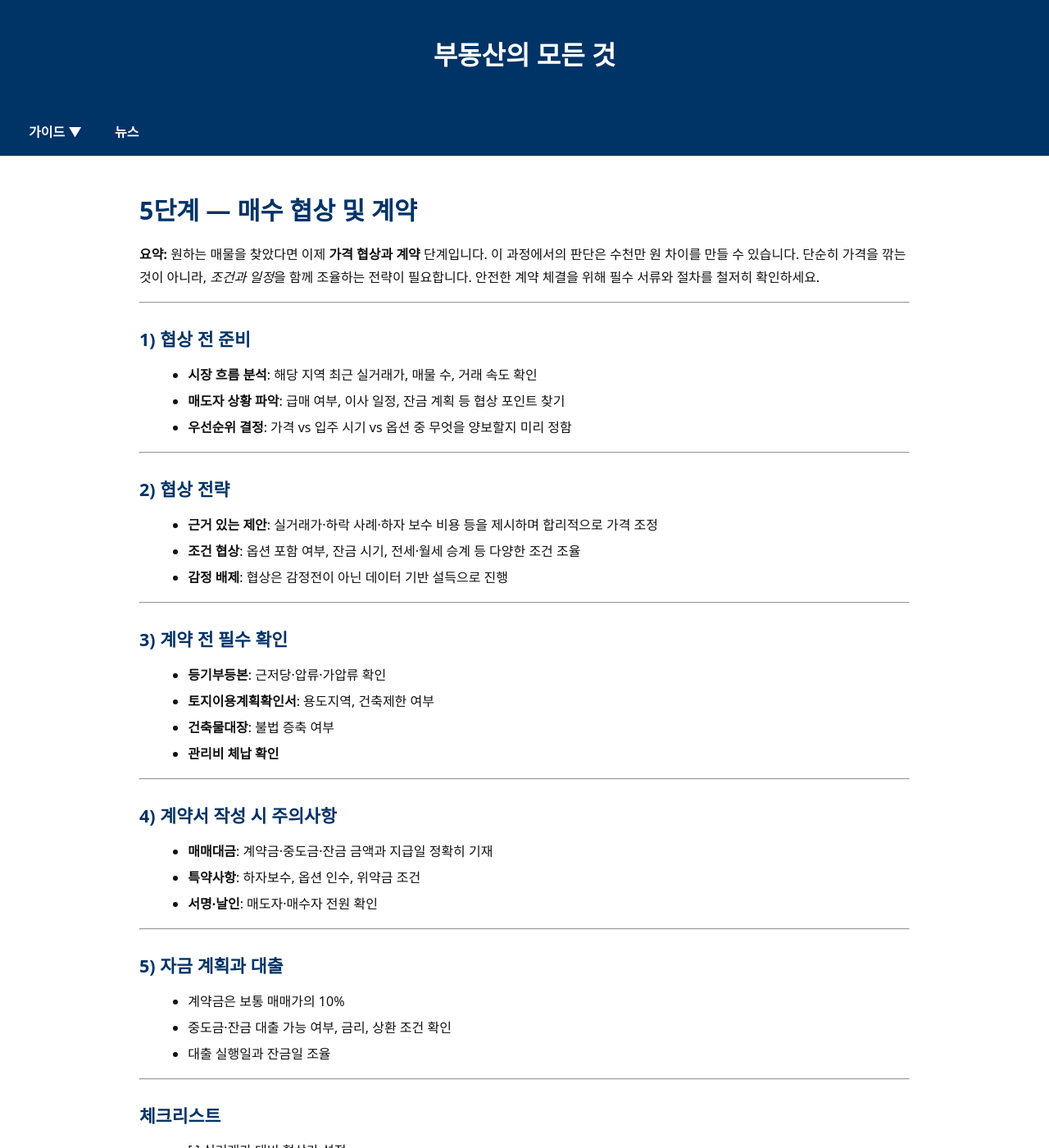
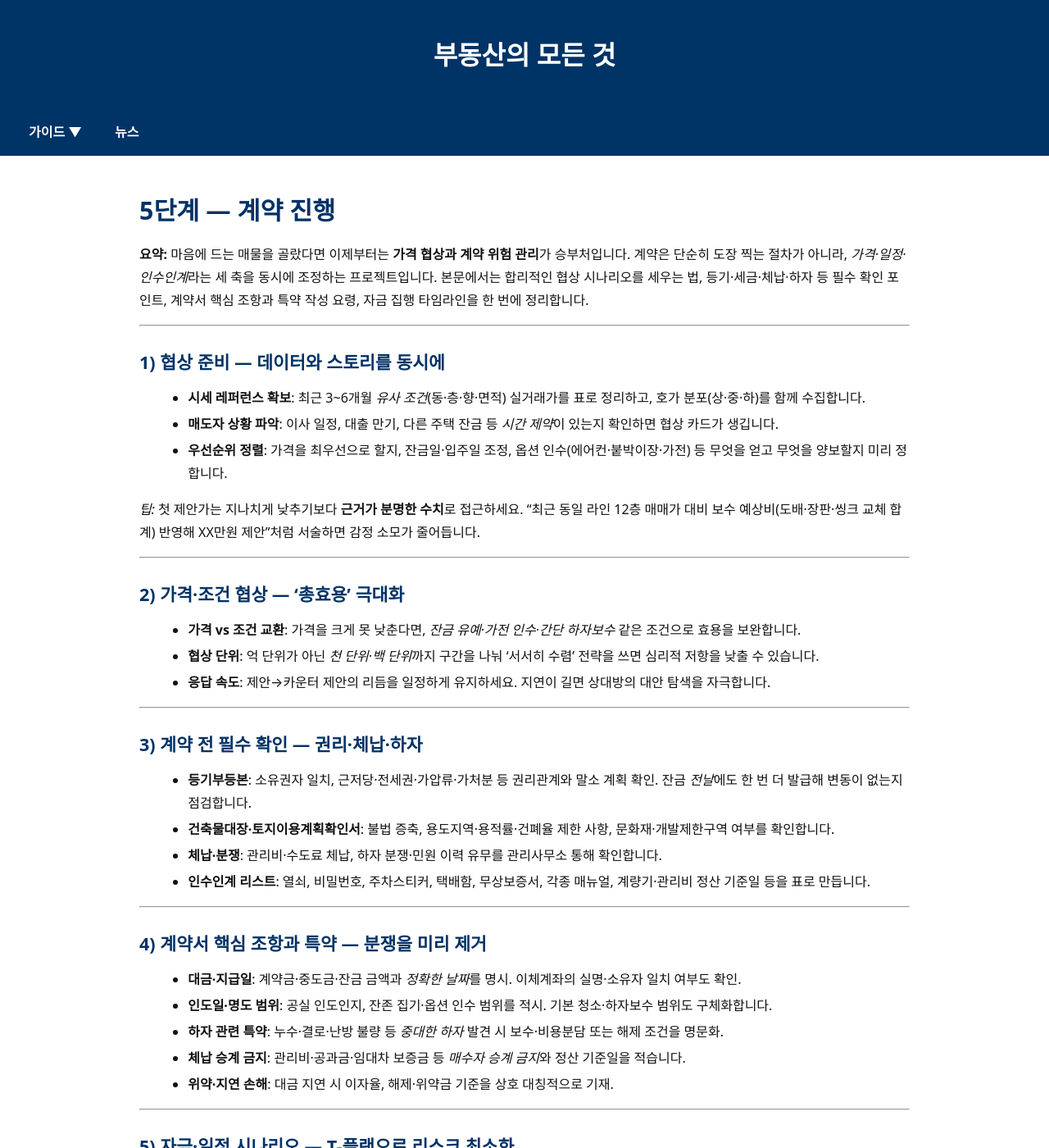
Before and after one commit to kimkisaa/land, a Jekyll site: the page built from guide/5-contract-process.md, in a window 1280 px wide and 1400 px high. Shown: the whole window at 82% size. Built offline with Jekyll 4.4.1, drawn with Linux system fonts in a browser that asks for light colours; some of the changed text lies outside the part shown.

Commit message:
Update 5-contract-process.md

```diff
--- a/guide/5-contract-process.md
+++ b/guide/5-contract-process.md
@@ -1,84 +1,88 @@
 ---
 layout: default
-title: 5. 매수 협상 및 계약
-description: 내 집 마련 5단계 - 매물 가격 협상 전략, 계약서 작성 시 필수 확인 사항, 중도금·잔금 계획까지 안전한 거래를 위한 가이드.
-permalink: /guide/5-purchase-negotiation/
+title: 5. 계약 진행
+description: 내 집 마련 5단계 - 안전한 부동산 계약 진행을 위한 협상 포인트, 필수 서류, 특약 문구, 자금·일정 관리 체크리스트까지 완전 가이드.
+permalink: /guide/5-contract-process/
 last_modified_at: 2025-08-11
 ---
 
 <section class="guide-detail">
 
-<h1>5단계 — 매수 협상 및 계약</h1>
+<h1>5단계 — 계약 진행</h1>
 
-<p><strong>요약:</strong> 원하는 매물을 찾았다면 이제 <strong>가격 협상과 계약</strong> 단계입니다. 이 과정에서의 판단은 수천만 원 차이를 만들 수 있습니다. 단순히 가격을 깎는 것이 아니라, <em>조건과 일정</em>을 함께 조율하는 전략이 필요합니다. 안전한 계약 체결을 위해 필수 서류와 절차를 철저히 확인하세요.</p>
+<p><strong>요약:</strong> 마음에 드는 매물을 골랐다면 이제부터는 <strong>가격 협상과 계약 위험 관리</strong>가 승부처입니다. 계약은 단순히 도장 찍는 절차가 아니라, <em>가격·일정·인수인계</em>라는 세 축을 동시에 조정하는 프로젝트입니다. 본문에서는 합리적인 협상 시나리오를 세우는 법, 등기·세금·체납·하자 등 필수 확인 포인트, 계약서 핵심 조항과 특약 작성 요령, 자금 집행 타임라인을 한 번에 정리합니다.</p>
 
 <hr>
 
-<h2>1) 협상 전 준비</h2>
+<h2>1) 협상 준비 — 데이터와 스토리를 동시에</h2>
 <ul>
-  <li><strong>시장 흐름 분석</strong>: 해당 지역 최근 실거래가, 매물 수, 거래 속도 확인</li>
-  <li><strong>매도자 상황 파악</strong>: 급매 여부, 이사 일정, 잔금 계획 등 협상 포인트 찾기</li>
-  <li><strong>우선순위 결정</strong>: 가격 vs 입주 시기 vs 옵션 중 무엇을 양보할지 미리 정함</li>
+  <li><strong>시세 레퍼런스 확보</strong>: 최근 3~6개월 <em>유사 조건</em>(동·층·향·면적) 실거래가를 표로 정리하고, 호가 분포(상·중·하)를 함께 수집합니다.</li>
+  <li><strong>매도자 상황 파악</strong>: 이사 일정, 대출 만기, 다른 주택 잔금 등 <em>시간 제약</em>이 있는지 확인하면 협상 카드가 생깁니다.</li>
+  <li><strong>우선순위 정렬</strong>: 가격을 최우선으로 할지, 잔금일·입주일 조정, 옵션 인수(에어컨·붙박이장·가전) 등 무엇을 얻고 무엇을 양보할지 미리 정합니다.</li>
+</ul>
+
+<p><em>팁:</em> 첫 제안가는 지나치게 낮추기보다 <strong>근거가 분명한 수치</strong>로 접근하세요. “최근 동일 라인 12층 매매가 대비 보수 예상비(도배·장판·씽크 교체 합계) 반영해 XX만원 제안”처럼 서술하면 감정 소모가 줄어듭니다.</p>
+
+<hr>
+
+<h2>2) 가격·조건 협상 — ‘총효용’ 극대화</h2>
+<ul>
+  <li><strong>가격 vs 조건 교환</strong>: 가격을 크게 못 낮춘다면, <em>잔금 유예·가전 인수·간단 하자보수</em> 같은 조건으로 효용을 보완합니다.</li>
+  <li><strong>협상 단위</strong>: 억 단위가 아닌 <em>천 단위·백 단위</em>까지 구간을 나눠 ‘서서히 수렴’ 전략을 쓰면 심리적 저항을 낮출 수 있습니다.</li>
+  <li><strong>응답 속도</strong>: 제안→카운터 제안의 리듬을 일정하게 유지하세요. 지연이 길면 상대방의 대안 탐색을 자극합니다.</li>
 </ul>
 
 <hr>
 
-<h2>2) 협상 전략</h2>
+<h2>3) 계약 전 필수 확인 — 권리·체납·하자</h2>
 <ul>
-  <li><strong>근거 있는 제안</strong>: 실거래가·하락 사례·하자 보수 비용 등을 제시하며 합리적으로 가격 조정</li>
-  <li><strong>조건 협상</strong>: 옵션 포함 여부, 잔금 시기, 전세·월세 승계 등 다양한 조건 조율</li>
-  <li><strong>감정 배제</strong>: 협상은 감정전이 아닌 데이터 기반 설득으로 진행</li>
+  <li><strong>등기부등본</strong>: 소유권자 일치, 근저당·전세권·가압류·가처분 등 권리관계와 말소 계획 확인. 잔금 <em>전날</em>에도 한 번 더 발급해 변동이 없는지 점검합니다.</li>
+  <li><strong>건축물대장·토지이용계획확인서</strong>: 불법 증축, 용도지역·용적률·건폐율 제한 사항, 문화재·개발제한구역 여부를 확인합니다.</li>
+  <li><strong>체납·분쟁</strong>: 관리비·수도료 체납, 하자 분쟁·민원 이력 유무를 관리사무소 통해 확인합니다.</li>
+  <li><strong>인수인계 리스트</strong>: 열쇠, 비밀번호, 주차스티커, 택배함, 무상보증서, 각종 매뉴얼, 계량기·관리비 정산 기준일 등을 표로 만듭니다.</li>
 </ul>
 
 <hr>
 
-<h2>3) 계약 전 필수 확인</h2>
+<h2>4) 계약서 핵심 조항과 특약 — 분쟁을 미리 제거</h2>
 <ul>
-  <li><strong>등기부등본</strong>: 근저당·압류·가압류 확인</li>
-  <li><strong>토지이용계획확인서</strong>: 용도지역, 건축제한 여부</li>
-  <li><strong>건축물대장</strong>: 불법 증축 여부</li>
-  <li><strong>관리비 체납 확인</strong></li>
+  <li><strong>대금·지급일</strong>: 계약금·중도금·잔금 금액과 <em>정확한 날짜</em>를 명시. 이체계좌의 실명·소유자 일치 여부도 확인.</li>
+  <li><strong>인도일·명도 범위</strong>: 공실 인도인지, 잔존 집기·옵션 인수 범위를 적시. 기본 청소·하자보수 범위도 구체화합니다.</li>
+  <li><strong>하자 관련 특약</strong>: 누수·결로·난방 불량 등 <em>중대한 하자</em> 발견 시 보수·비용분담 또는 해제 조건을 명문화.</li>
+  <li><strong>체납 승계 금지</strong>: 관리비·공과금·임대차 보증금 등 <em>매수자 승계 금지</em>와 정산 기준일을 적습니다.</li>
+  <li><strong>위약·지연 손해</strong>: 대금 지연 시 이자율, 해제·위약금 기준을 상호 대칭적으로 기재.</li>
 </ul>
 
 <hr>
 
-<h2>4) 계약서 작성 시 주의사항</h2>
+<h2>5) 자금·일정 시나리오 — T-플랜으로 리스크 최소화</h2>
+<p>계약일(T0) 기준으로 <strong>T-플랜</strong>을 만듭니다. 예: T-30 대출 사전승인, T-7 등기·권리 재확인, T-1 잔금 송금 테스트, T0 소유권 이전·열쇠 인수. 이는 이사·청소·인테리어 일정과 맞물리므로, <em>중개사·은행·법무사·이사업체</em>와 캘린더를 공유해 병목을 제거하세요.</p>
+
 <ul>
-  <li><strong>매매대금</strong>: 계약금·중도금·잔금 금액과 지급일 정확히 기재</li>
-  <li><strong>특약사항</strong>: 하자보수, 옵션 인수, 위약금 조건</li>
-  <li><strong>서명·날인</strong>: 매도자·매수자 전원 확인</li>
+  <li><strong>계약금</strong>: 보통 매매가의 10%. 송금 후 영수증·계약서 원본 보관.</li>
+  <li><strong>중도금</strong>: 횟수·금액·일정이 제각각이므로 스마트폰 캘린더 알림을 설정.</li>
+  <li><strong>잔금</strong>: 대출 실행일과 동시 처리. 지연 발생 시 대안(브릿지, 본인 자금)을 미리 검토.</li>
 </ul>
 
 <hr>
 
-<h2>5) 자금 계획과 대출</h2>
+<h2>6) 체크리스트</h2>
 <ul>
-  <li>계약금은 보통 매매가의 10%</li>
-  <li>중도금·잔금 대출 가능 여부, 금리, 상환 조건 확인</li>
-  <li>대출 실행일과 잔금일 조율</li>
-</ul>
-
-<hr>
-
-<h2>체크리스트</h2>
-<ul>
-  <li>[ ] 실거래가 대비 협상가 설정</li>
-  <li>[ ] 등기부등본·건축물대장·토지이용계획확인서 확인</li>
-  <li>[ ] 계약서 특약사항 명확히 기재</li>
-  <li>[ ] 대출 승인·실행 일정 확보</li>
+  <li>[ ] 실거래가·호가 표 준비, 협상 목표·바텀라인 설정</li>
+  <li>[ ] 등기부·건축물대장·토지이용계획·체납 확인</li>
+  <li>[ ] 하자·인수인계 리스트 작성 및 증빙 촬영</li>
+  <li>[ ] 특약: 하자·체납 승계 금지·명도 조건·위약 조항 기재</li>
+  <li>[ ] T-플랜(대출·잔금·이사) 캘린더 공유</li>
 </ul>
 
 <hr>
 
 <h2>FAQ</h2>
-<p><strong>Q. 급매물이라고 하는데 바로 계약해도 되나요?</strong><br>
-A. 급매물일수록 서류 확인이 더 중요합니다. 등기부등본과 채권·채무 상황을 반드시 확인하세요.</p>
-
-<p><strong>Q. 중도금 대출이 거절되면 어떻게 하나요?</strong><br>
-A. 잔금까지 자금 계획이 틀어질 수 있으니, 사전에 금융기관 여러 곳과 상담해 대안을 확보하세요.</p>
+<p><strong>Q. 급매라 서두르래요. 바로 계약해도 될까요?</strong><br>무조건 빠른 계약보다 <em>권리·체납·하자</em> 3종 점검을 마친 후 진행하세요. 급매일수록 리스크 점검 강도가 높아야 안전합니다.</p>
+<p><strong>Q. 특약은 어느 정도로 길게 써야 하나요?</strong><br>핵심 사건(하자·체납·명도·위약)만 구체적 상황과 책임·기한을 명시하세요. 너무 장문이면 해석 논란이 생깁니다.</p>
 
 <p>
-<a class="btn primary" href="{{ '/guide/6-move-in-management/' | relative_url }}">다음 단계 → 6. 입주 준비와 사후 관리</a>
+<a class="btn primary" href="{{ '/guide/6-loan-and-closing/' | relative_url }}">다음 단계 → 6. 대출 실행 및 잔금 처리</a>
 <a class="btn" href="{{ '/guide/4-property-research/' | relative_url }}">← 이전 단계: 매물 조사 및 비교</a>
 </p>
 
```
